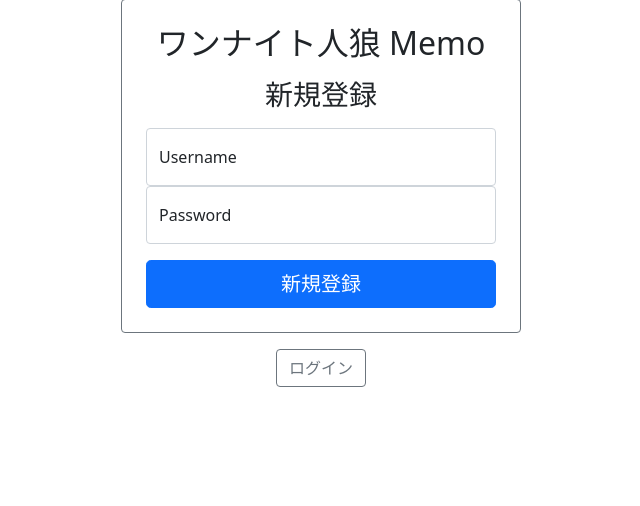
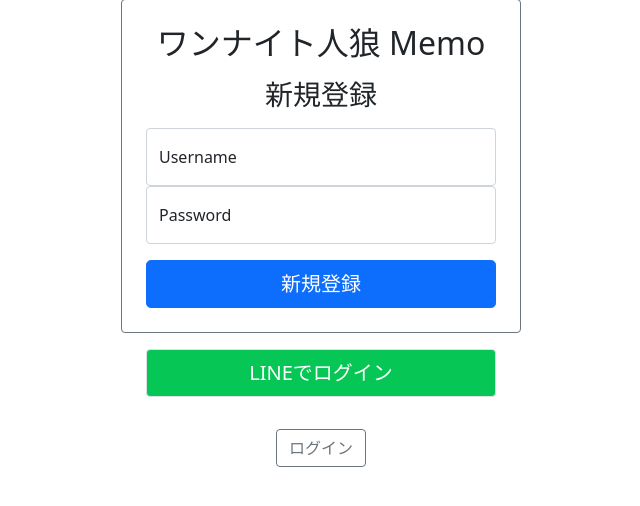
Before and after one commit to MaryJane333/one-night-werewolf-memo, a Django app: page /sign_up/ in a window 1280 px wide. Shown: the part 49-555 px from the top of the page, without its empty margins (319-959 px from the left). Run offline with Django 3.2, Linux system fonts and the light colour scheme.

Commit message:
line login

```diff
--- a/static/sign_up.css
+++ b/static/sign_up.css
@@ -5,3 +5,17 @@
 .subscribe {
     width: 400px;
 }
+
+.line-login {
+    display: block;
+    background-color: #06C755;
+    color: white;
+    width: 350px;
+    height: 48px;
+    font-size: 1.25rem;
+}
+
+.line-login:hover {
+    background-color: #00b100;
+    color: white;
+}
--- a/templates/sign_up.html
+++ b/templates/sign_up.html
@@ -29,6 +29,7 @@
                 </button>
             </form>
         </div>
+        <p><a href="{% url 'line_login' %}" class="line-login border rounded py-2 mx-auto my-3 text-decoration-none d-flex align-items-center justify-content-center">LINEでログイン</a></p>
         <a href="{% url 'login' %}" role="button" class="btn btn-outline-secondary mt-3">ログイン</a>
     </main>
 </body>
```
